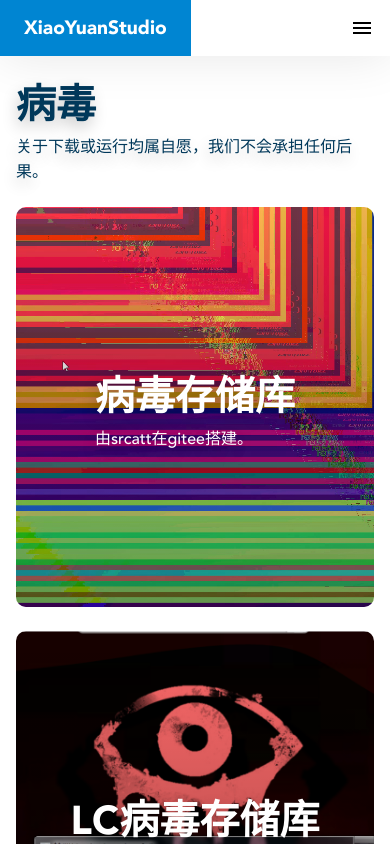
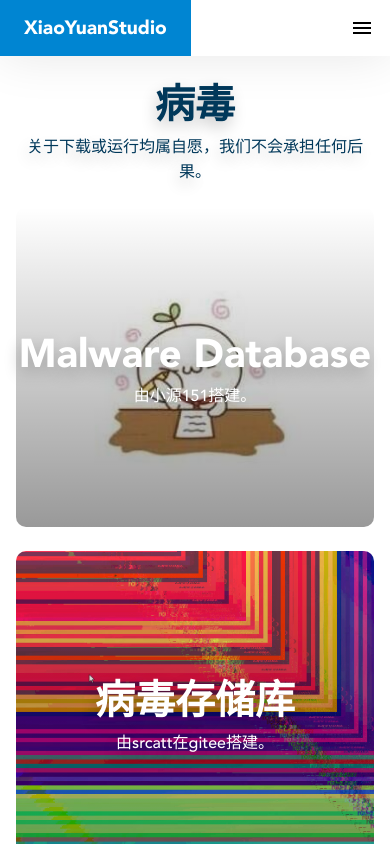
Before and after one commit to srcatt/xiaoyuanstd-react, a React (Create React App) app: page /malwares in a window 390 px wide. Shown: the top 844 px of the page. Built offline with nearby package versions, Linux system fonts and the light colour scheme.

Commit message:
Signed-off-by: rsodxd <thesourcecatt@outlook.com>

```diff
--- a/src/App.css
+++ b/src/App.css
@@ -216,6 +216,7 @@ main {
 	align-items: flex-start;
 	flex-direction: column;
 	word-break: break-word;
+	text-align: center;
 	text-shadow: -2px 7px 16px rgba(0, 0, 0, 0.2);
 }
 
@@ -236,7 +237,7 @@ main {
 	transition-timing-function: cubic-bezier(0.18, 0.89, 0.5, 1);
 }
 
-@media screen and (max-width: 750px) {
+@media screen and (max-width: 850px) {
 	.navigation {
 		padding-left: 0;
 		padding-right: 0;
@@ -263,6 +264,11 @@ main {
 		gap: 1.5rem;
 	}
 
+	.title-group {
+		align-items: center;
+		justify-content: center;
+	}
+
 	.title {
 		font-size: 3rem;
 	}
@@ -272,7 +278,7 @@ main {
 	}
 
 	.section-hero {
-		height: 25rem;
+		height: 20rem;
 	}
 
 	.section-content,
--- a/src/pages/Malwares.js
+++ b/src/pages/Malwares.js
@@ -1,4 +1,5 @@
 import React from 'react';
+import XiaoYuan from '../images/Malwares/XiaoYuan.jpg';
 import VirusDatabase from '../images/Malwares/VirusDatabase.png';
 import LCVirus from '../images/Malwares/LCVirus.png';
 
@@ -9,6 +10,19 @@ export default function Malwares() {
 				<h1 className="title">病毒</h1>
 				<h1 className="subtitle">关于下载或运行均属自愿，我们不会承担任何后果。</h1>
 			</div>
+			<section className="section section-hero" style={{ backgroundImage: 'url(' + XiaoYuan + ')' }}>
+				<a
+					className="section-content section-content-mini"
+					href="https://github.com/xiaoyuan151/MalwareDatabase/"
+					target="_blank"
+					rel="noreferrer"
+				>
+					<div className="title-group" style={{ color: '#ffffff' }}>
+						<h1 className="title">Malware Database</h1>
+						<h1 className="subtitle">由小源151搭建。</h1>
+					</div>
+				</a>
+			</section>
 			<section className="section section-hero" style={{ backgroundImage: 'url(' + VirusDatabase + ')' }}>
 				<a
 					className="section-content section-content-mini"
```
Also changed, not shown: src/images/Malwares/XiaoYuan.jpg (added).
